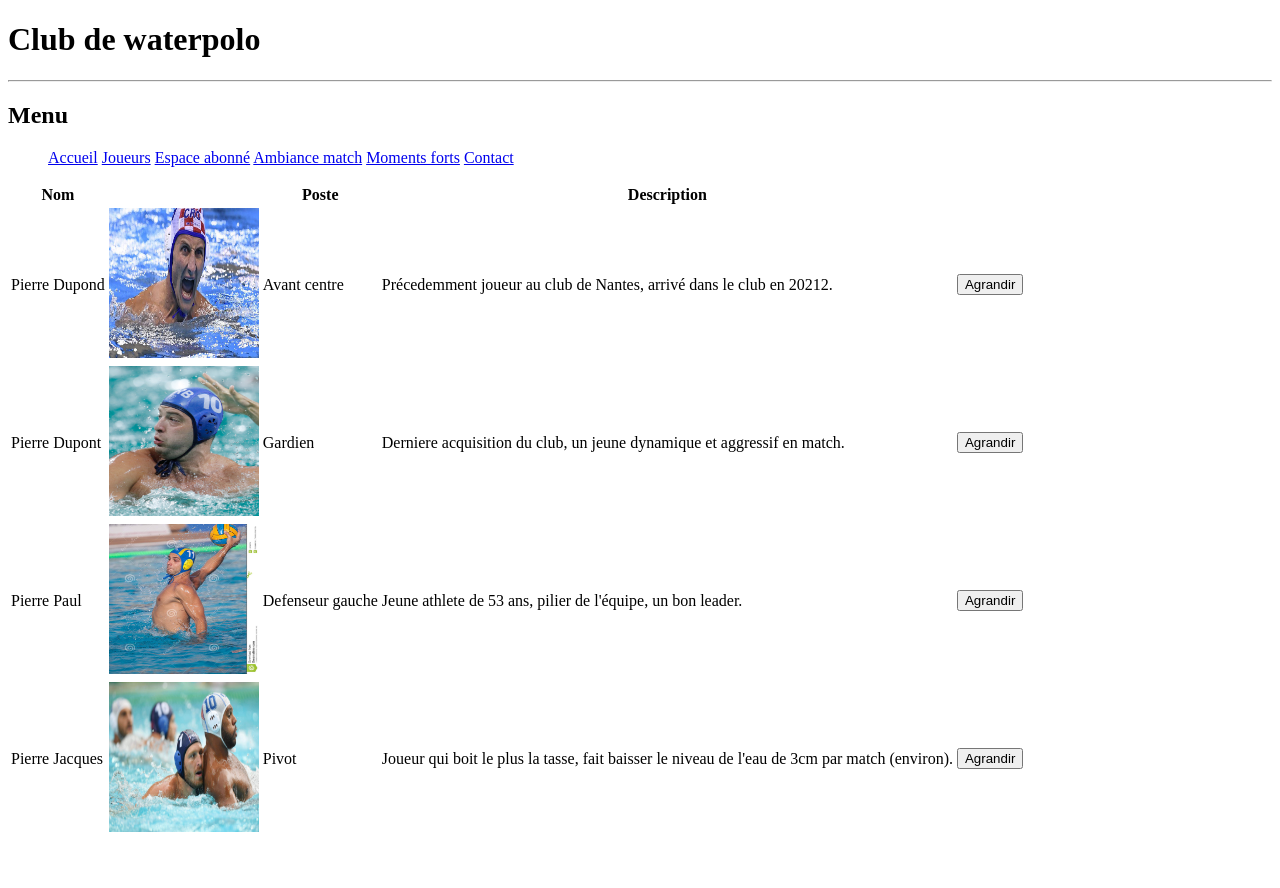
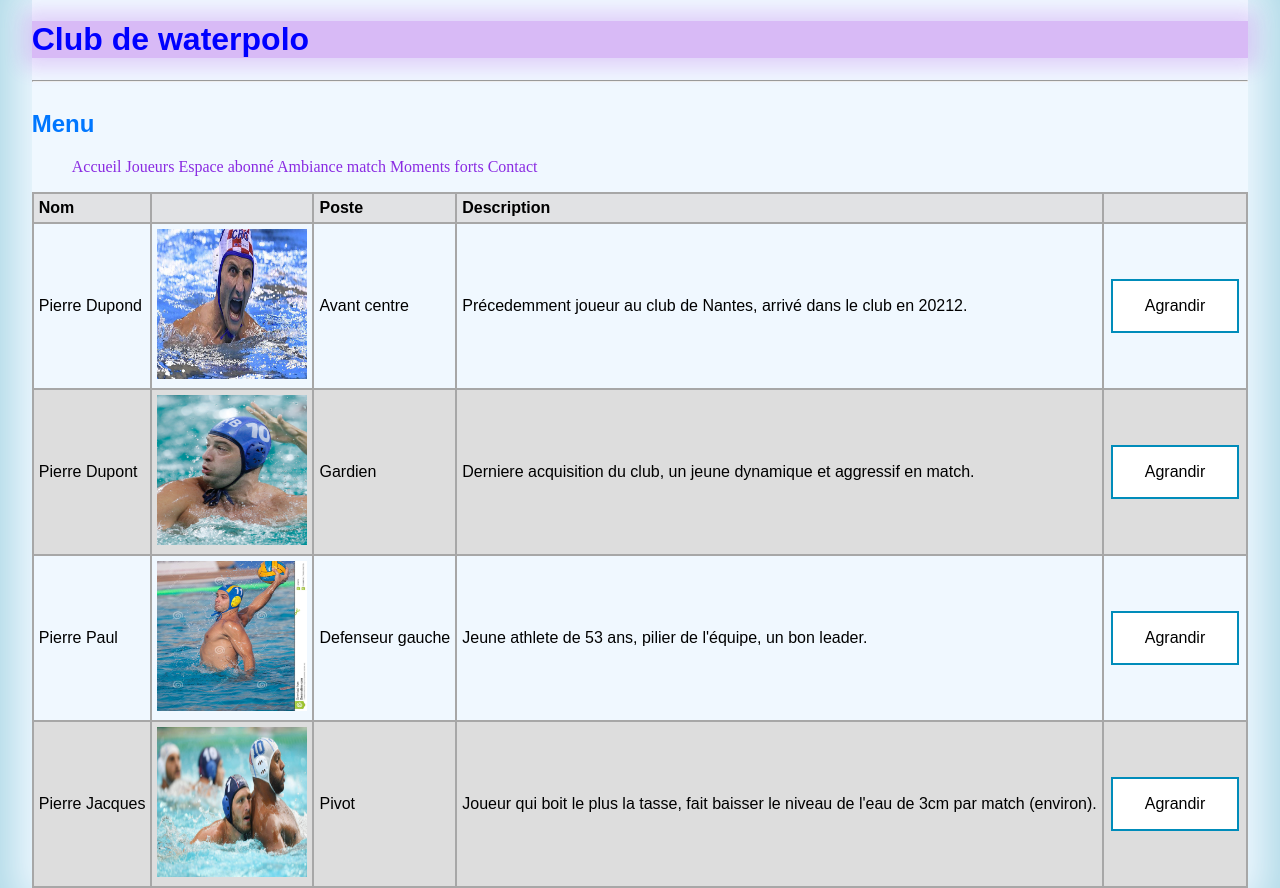
Before and after one commit to alexis-massa-iut/mi2-frontend, a plain HTML site: page src/joueurs.html in a window 1280 px wide. Before the commit the page ends 847 px from the top, so only its background shows below. Drawn offline with Linux system fonts and the light colour scheme.

Commit message:
avancé TP2

```diff
--- /dev/null
+++ b/src/css/header.css
@@ -0,0 +1,59 @@
+/* Body prend toute la hauteur */
+html,
+body {
+    height: 100%;
+}
+
+/* Centrer body + couleur de fond */
+html {
+    display: table;
+    margin-left: auto;
+    margin-right: auto;
+    background-color: lightblue;
+}
+
+/* Centrer body + couleur de fond */
+body {
+    display: table-cell;
+    /* vertical-align: middle; */
+    background-color: aliceblue;
+    box-shadow: 0px 0px 40px 18px aliceblue;
+}
+
+/* Navigation */
+nav {
+    width: 100%;
+    align-content: center;
+}
+
+menuitem > a {
+    color: blueviolet;
+    text-decoration: none;
+}
+
+menuitem > a:hover {
+    font-weight: bold;
+    text-decoration: underline;
+}
+
+/* Headers */
+h1,
+h2,
+h3,
+h4 {
+    font-family: Arial, Helvetica, sans-serif;
+}
+
+h1 {
+    color: blue;
+    background-color: rgba(159, 43, 226, .3);
+    box-shadow: 0px 0px 20px 9px rgba(159, 43, 226, .2);
+}
+
+h2 {
+    color: rgb(0, 119, 255);
+}
+
+h3 {
+    color: rgb(0, 183, 255);
+}
--- /dev/null
+++ b/src/css/joueurs.css
@@ -0,0 +1,58 @@
+/* Table */
+table {
+    font-family: arial, sans-serif;
+    border-collapse: collapse;
+    width: 100%;
+}
+
+td,
+th {
+    border: 2px solid #a7a7a7; /* Gris */
+    text-align: left;
+    padding: 5px;
+}
+
+th {
+    background-color: #ddddddc9; /* Gris */
+}
+
+/* Une ligne sur deux */
+tr:nth-child(even) {
+    background-color: #dddddd; /* Beige */
+}
+
+tr:hover {
+    background-color: rgba(117, 85, 24, 0.26); /* plus foncé */
+}
+
+/* Images */
+img {
+    width: 150px;
+    height: 150px;
+}
+
+/* Bouton agrandir */
+button {
+    background-color: #008cba; /* Blue */
+    border: none;
+    color: white;
+    padding: 16px 32px;
+    text-align: center;
+    text-decoration: none;
+    display: inline-block;
+    font-size: 16px;
+    margin: 4px 2px;
+    transition-duration: 0.4s;
+    cursor: pointer;
+}
+
+.agrandir {
+    background-color: white;
+    color: black;
+    border: 2px solid #008cba;
+}
+
+.agrandir:hover {
+    background-color: #008cba;
+    color: white;
+}
--- a/src/joueurs.html
+++ b/src/joueurs.html
@@ -1,10 +1,12 @@
 <!DOCTYPE html>
-<html lang="en">
+<html lang="fr">
 
 <head>
     <meta charset="UTF-8">
     <meta http-equiv="X-UA-Compatible" content="IE=edge">
     <meta name="viewport" content="width=device-width, initial-scale=1.0">
+    <link rel="stylesheet" href="css/header.css">
+    <link rel="stylesheet" href="css/joueurs.css">
     <title>TP1 | Les joueurs</title>
 </head>
 
@@ -39,31 +41,34 @@
             <tbody>
                 <tr>
                     <td>Pierre Dupond</td>
-                    <td><img src="./img/61389356-sandro-sukno.jpg" alt="Pierre Dupond" width="150px" height="150px"></td>
+                    <td><img src="./img/61389356-sandro-sukno.jpg" alt="Pierre Dupond">
+                    </td>
                     <td>Avant centre</td>
                     <td>Précedemment joueur au club de Nantes, arrivé dans le club en 20212.</td>
-                    <td><button>Agrandir</button></td>
+                    <td><button class="agrandir">Agrandir</button></td>
                 </tr>
                 <tr>
                     <td>Pierre Dupont</td>
-                    <td><img src="./img/Filip_Filipović_Rio_2016.jpg" alt="Pierre Dupont" width="150px" height="150px"></td>
+                    <td><img src="./img/Filip_Filipović_Rio_2016.jpg" alt="Pierre Dupont">
+                    </td>
                     <td>Gardien</td>
                     <td>Derniere acquisition du club, un jeune dynamique et aggressif en match.</td>
-                    <td><button>Agrandir</button></td>
+                    <td><button class="agrandir">Agrandir</button></td>
                 </tr>
                 <tr>
                     <td>Pierre Paul</td>
-                    <td><img src="./img/joueur-de-waterpolo-17836015.jpg" alt="Pierre Paul" width="150px" height="150px"></td>
+                    <td><img src="./img/joueur-de-waterpolo-17836015.jpg" alt="Pierre Paul"></td>
                     <td>Defenseur gauche</td>
                     <td>Jeune athlete de 53 ans, pilier de l'équipe, un bon leader.</td>
-                    <td><button>Agrandir</button></td>
+                    <td><button class="agrandir">Agrandir</button></td>
                 </tr>
                 <tr>
                     <td>Pierre Jacques</td>
-                    <td><img src="./img/water-polo-italie-france-bodegas.jpg" alt="Pierre Jacques" width="150px" height="150px"></td>
+                    <td><img src="./img/water-polo-italie-france-bodegas.jpg" alt="Pierre Jacques"></td>
                     <td>Pivot</td>
-                    <td>Joueur qui boit le plus la tasse, fait baisser le niveau de l'eau de 3cm par match (environ).</td>
-                    <td><button>Agrandir</button></td>
+                    <td>Joueur qui boit le plus la tasse, fait baisser le niveau de l'eau de 3cm par match (environ).
+                    </td>
+                    <td><button class="agrandir">Agrandir</button></td>
                 </tr>
             </tbody>
 
```
Also changed, not shown: src/ambiance_match.html (+6 -2 lines), src/contact.html (+5 -4 lines), src/css/index.css (added, +13 -0 lines), src/fragments/header.html (added, +17 -0 lines), src/index.html (+10 -7 lines), src/moments_forts.html (+2 -1 lines), src/perso.html (+13 -10 lines), src/css/perso.css (added), 2 other files.
